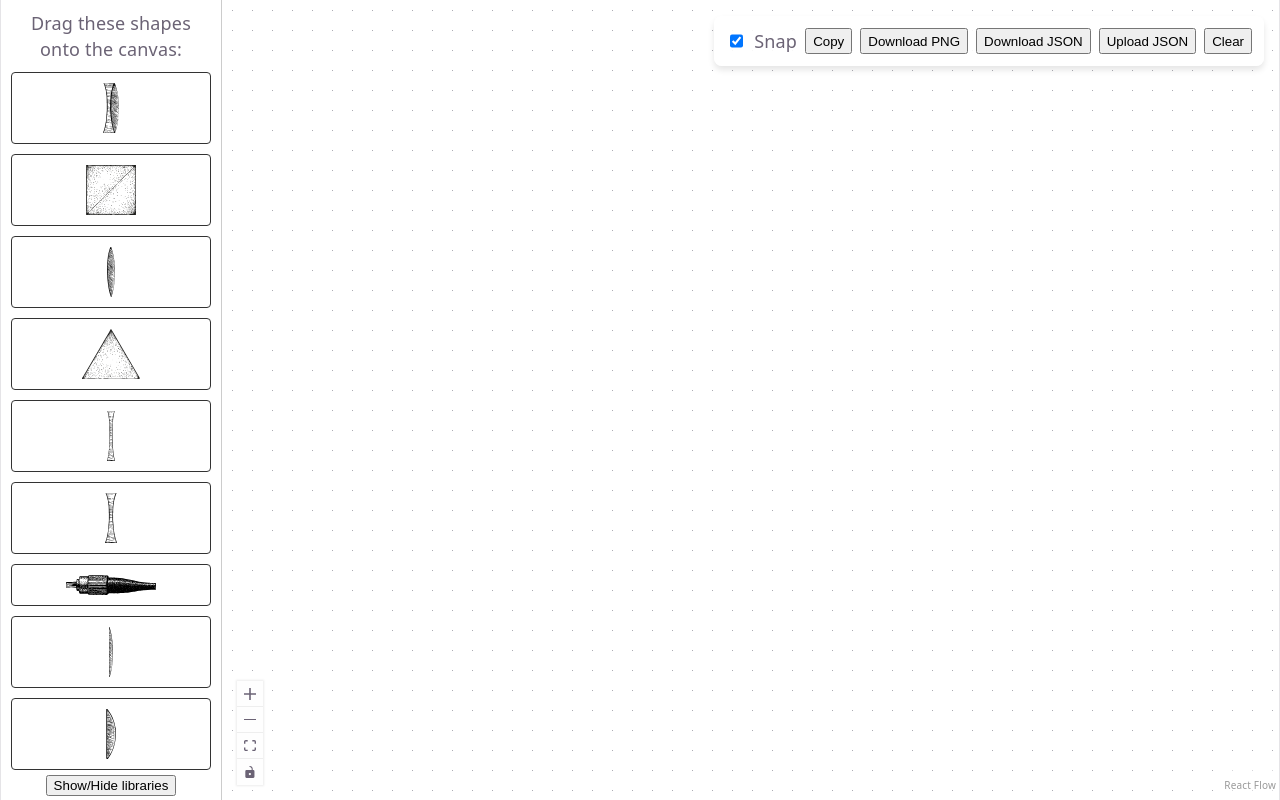
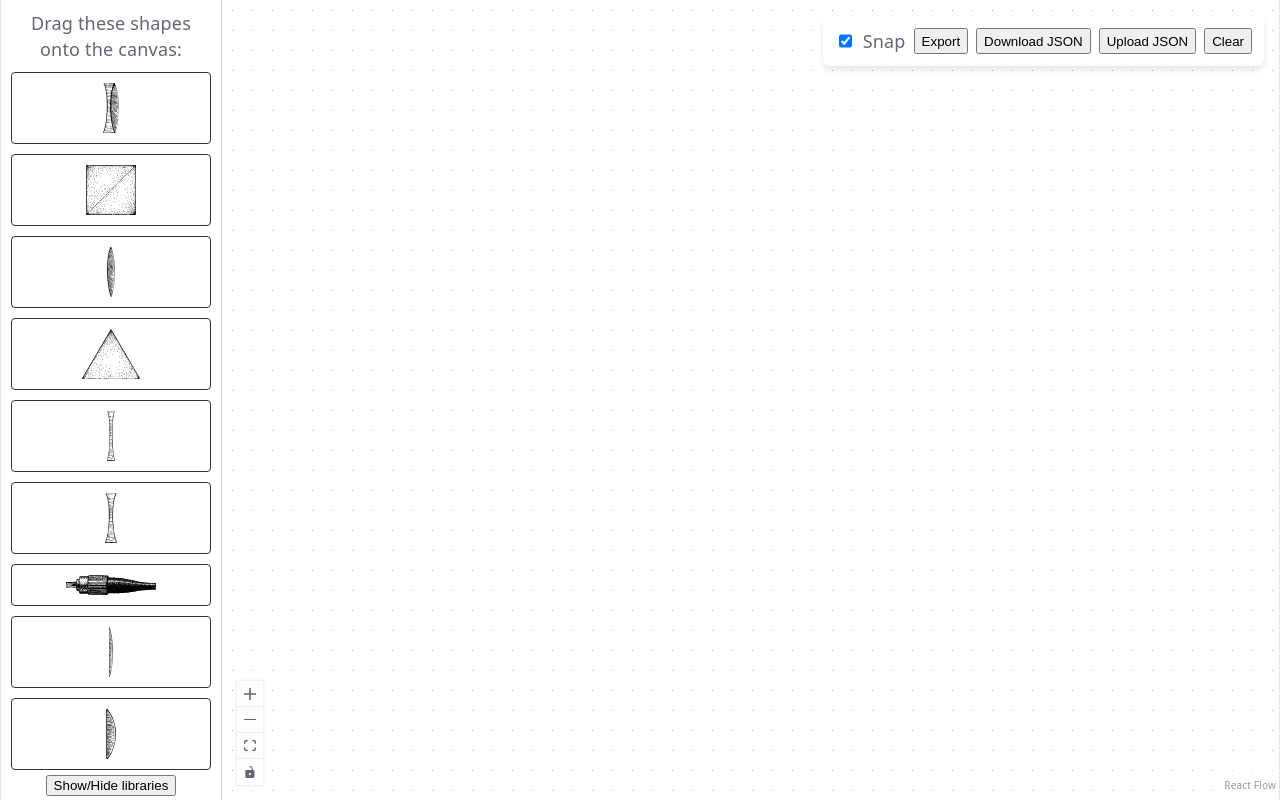
Before and after one commit to iqnite/vingram, a React (Vite) app: page / in a window 1280 px wide. Built offline with nearby package versions, Linux system fonts and the light colour scheme.

Commit message:
Make export a menu

```diff
--- a/src/App.css
+++ b/src/App.css
@@ -26,3 +26,17 @@ body,
   display: flex;
   gap: 8px;
 }
+
+.dropdown-menu {
+  position: absolute;
+  top: 100%;
+  z-index: 100;
+  display: flex;
+  flex-direction: column;
+  gap: 8px;
+  padding: 12px;
+  background-color: rgba(255, 255, 255, 0.9);
+  border-radius: 8px;
+  box-shadow: 0 8px 10px rgba(0, 0, 0, 0.1);
+  list-style: none;
+}
--- /dev/null
+++ b/src/DropdownMenu.tsx
@@ -0,0 +1,32 @@
+import { useState } from "react";
+
+export default function DropdownMenu({
+  title,
+  options,
+}: {
+  title: string;
+  options: { name: string; callback: () => void }[];
+}) {
+  const [isOpen, setIsOpen] = useState(false);
+  return (
+    <div className="drawing-control-section">
+      <button onClick={() => setIsOpen(!isOpen)}>{title}</button>
+      {isOpen && (
+        <ul className="dropdown-menu">
+          {options.map((option) => (
+            <li key={option.name}>
+              <button
+                onClick={() => {
+                  setIsOpen(false);
+                  option.callback();
+                }}
+              >
+                {option.name}
+              </button>
+            </li>
+          ))}
+        </ul>
+      )}
+    </div>
+  );
+}
--- a/src/ImageExportControls.tsx
+++ b/src/ImageExportControls.tsx
@@ -2,6 +2,7 @@ import { useCallback } from "react";
 import { useReactFlow } from "@xyflow/react";
 import { toPng, toBlob } from "html-to-image";
 import "./App.css";
+import DropdownMenu from "./DropdownMenu";
 
 export default function ImageExportControls() {
   const { fitView, getNodes } = useReactFlow();
@@ -55,15 +56,13 @@ export default function ImageExportControls() {
 
   return (
     <span className="drawing-control-section">
-      <button
-        onClick={onCopyToClipboard}
-        title="Copy the diagram to the clipboard"
-      >
-        Copy
-      </button>
-      <button onClick={onDownload} title="Download the diagram as a PNG image">
-        Download PNG
-      </button>
+      <DropdownMenu
+        title="Export"
+        options={[
+          { name: "Copy to clipboard", callback: onCopyToClipboard },
+          { name: "Download PNG", callback: onDownload },
+        ]}
+      />
     </span>
   );
 }
```
